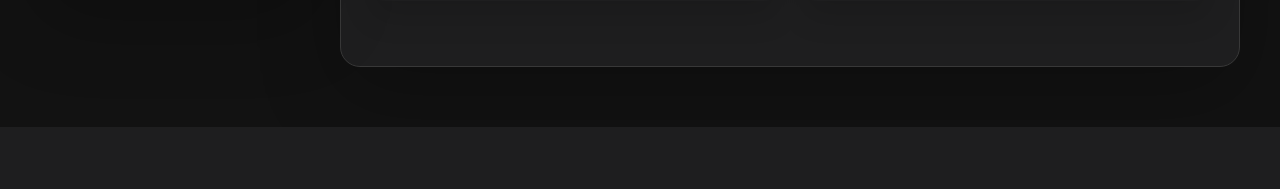
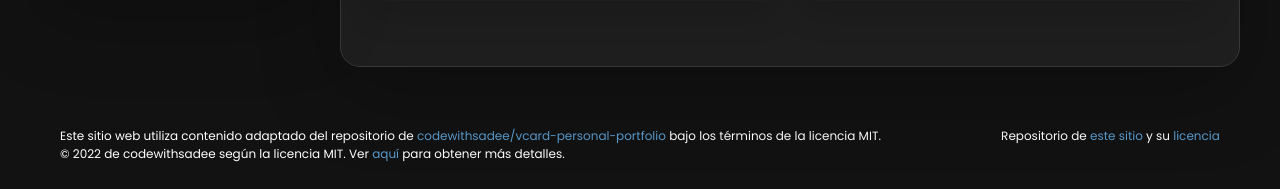
Before and after one commit to cpatinore/website, a Flask app: page / in a window 1280 px wide. Shown: the part 835-1024 px from the top of the page. Before the commit the page ends 962 px from the top, so only its background shows below. Run offline with Flask 2, Linux system fonts and the light colour scheme.

Commit message:
add derechos de autor

```diff
--- a/assets/css/style.css
+++ b/assets/css/style.css
@@ -1879,3 +1879,16 @@
   .timeline-text { max-width: 700px; }
 
 }
+
+.footer {
+  display: flex;
+  justify-content: space-around;
+  color: white;
+  font-size: 9pt;
+  margin-bottom: 2%;
+}
+
+.footer a{
+  display: contents;
+  color: #5a9cce;
+}
--- a/templates/index.html
+++ b/templates/index.html
@@ -518,6 +518,23 @@
 
       </div>
     </main>
+    <div class="footer">
+      <div>
+        <p>
+          Este sitio web utiliza contenido adaptado del repositorio de
+          <a href="https://github.com/codewithsadee/vcard-personal-portfolio">codewithsadee/vcard-personal-portfolio</a>
+          bajo los términos de la licencia MIT.
+        </p>
+
+        <p>
+          © 2022 de codewithsadee según la licencia MIT.
+          Ver <a href="https://github.com/codewithsadee/vcard-personal-portfolio/blob/master/LICENSE">aquí</a> para obtener más detalles.
+        </p>
+      </div>
+      <div>
+        <p>Repositorio de <a href="https://github.com/cpatinore/website/blob/master/LICENSE" target="_blank">este sitio </a> y su <a href="https://github.com/codewithsadee/vcard-personal-portfolio/blob/master/LICENSE" target="_blank">licencia</a></p>
+      </div>
+    </div>
 
     <!--
     - custom js link
```
Also changed, not shown: README.md.
